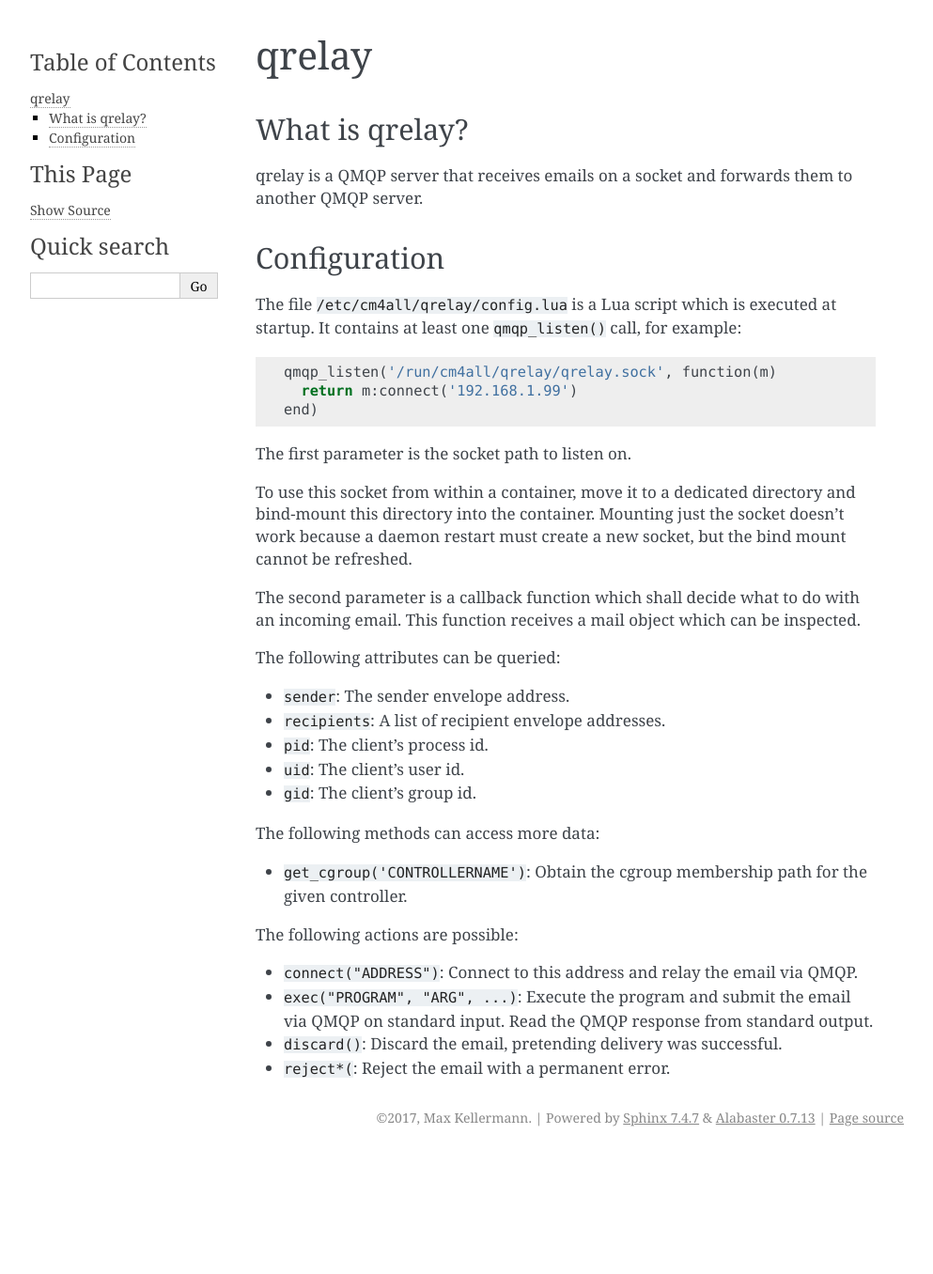
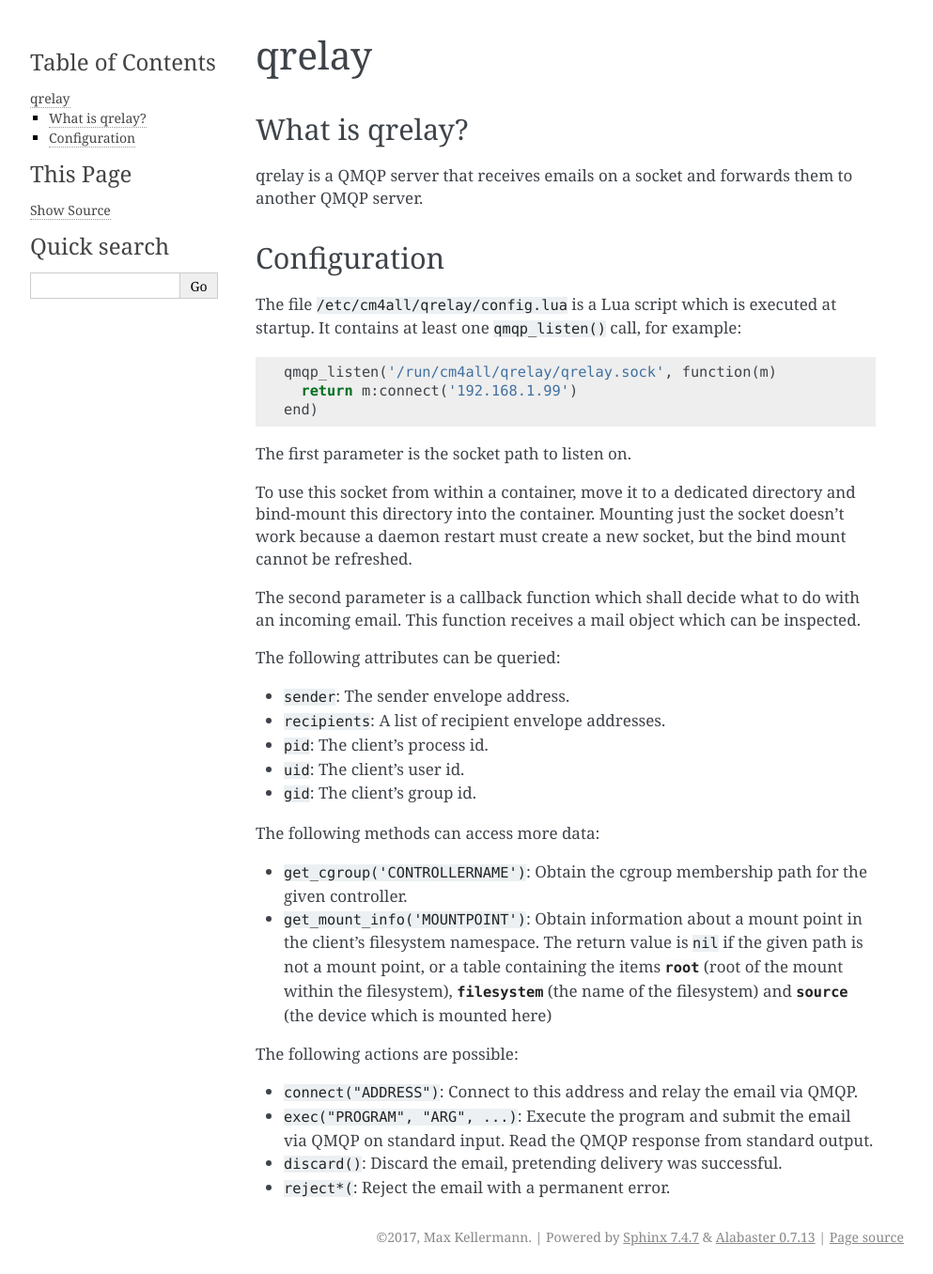
Before and after one commit to CM4all/qrelay, a Sphinx documentation site: the page built from doc/index.rst, in a window 1280 px wide. Shown: the whole page at 94% size, without its empty margins (148-1141 px from the left). Built offline with Sphinx 7.4.7, drawn with Linux system fonts in a browser that asks for light colours; before the commit the page ends 1229 px from its top, so only the background shows below that.

Commit message:
LMail: add method get_mount_info()

```diff
--- a/doc/index.rst
+++ b/doc/index.rst
@@ -47,6 +47,13 @@
 * :samp:`get_cgroup('CONTROLLERNAME')`: Obtain the cgroup membership
   path for the given controller.
 
+* :samp:`get_mount_info('MOUNTPOINT')`: Obtain information about a
+  mount point in the client's filesystem namespace.  The return value
+  is :samp:`nil` if the given path is not a mount point, or a table
+  containing the items :envvar:`root` (root of the mount within the
+  filesystem), :envvar:`filesystem` (the name of the filesystem) and
+  :envvar:`source` (the device which is mounted here)
+
 The following actions are possible:
 
 * :samp:`connect("ADDRESS")`: Connect to this address and relay the
```
Also changed, not shown: 1 other file.
